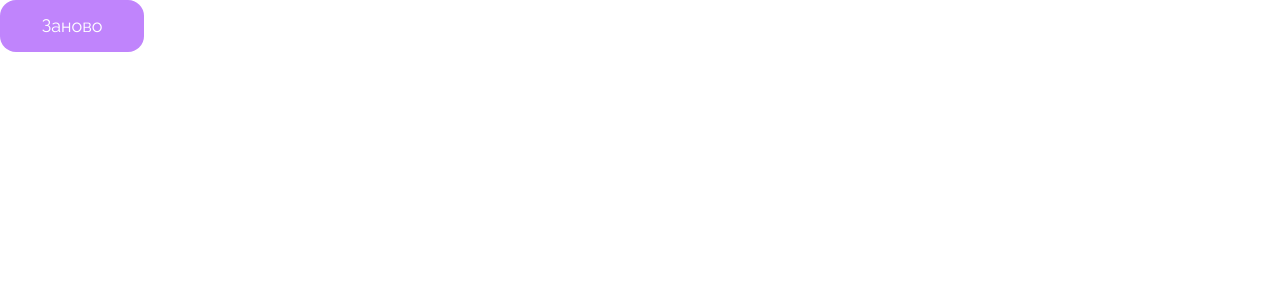
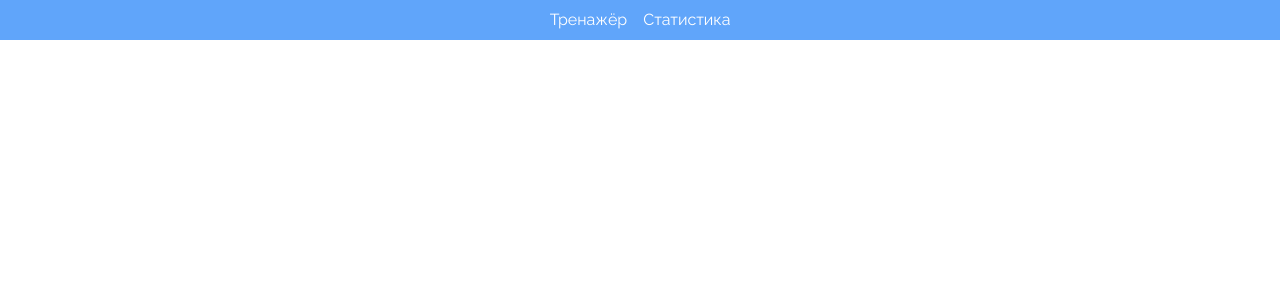
Before and after one commit to synt3tic/touch-typing-sim-spa, a Vue app: page / in a window 1280 px wide. Shown: the top 300 px of the page. Built offline with nearby package versions, Linux system fonts and the light colour scheme.

Commit message:
header ready

```diff
--- a/src/App.vue
+++ b/src/App.vue
@@ -1,14 +1,11 @@
 <script setup lang="ts">
-import ToButton from './components/UI/ToButton.vue';
+import ToHeader from './components/ToHeader.vue';
 </script>
 
 <template>
-  <to-button>Заново</to-button>
+  <to-header></to-header>
 </template>
 
 <style scoped>
-.hello-world {
-  @apply text-blue-600 text-5xl;
-}
 
 </style>
--- /dev/null
+++ b/src/components/NavBar.vue
@@ -0,0 +1,35 @@
+<script setup lang="ts">
+const navigationItems = [
+  {
+    id: 1,
+    name: 'Тренажёр',
+    routeName: 'train',
+  },
+  {
+    id: 2,
+    name: 'Статистика',
+    routeName: 'statistic',
+  },
+];
+</script>
+
+<template>
+  <nav class="navigation">
+    <div
+      v-for="item in navigationItems"
+      :key="item.id"
+      class="navigation__item"
+    >
+      <p>{{ item.name }}</p>
+    </div>
+  </nav>
+</template>
+
+<style scoped>
+.navigation {
+  @apply flex items-center h-full;
+}
+.navigation__item {
+  @apply flex items-center h-full px-2 text-white transition-all hover:cursor-pointer hover:bg-blue-300;
+}
+</style>
--- /dev/null
+++ b/src/components/ToHeader.vue
@@ -0,0 +1,16 @@
+<script setup lang="ts">
+import NavBar from './NavBar.vue';
+
+</script>
+
+<template>
+  <header class="to-header">
+      <nav-bar />
+  </header>
+</template>
+
+<style scoped>
+.to-header {
+  @apply flex justify-center w-full h-10 bg-blue-400;
+}
+</style>
```
